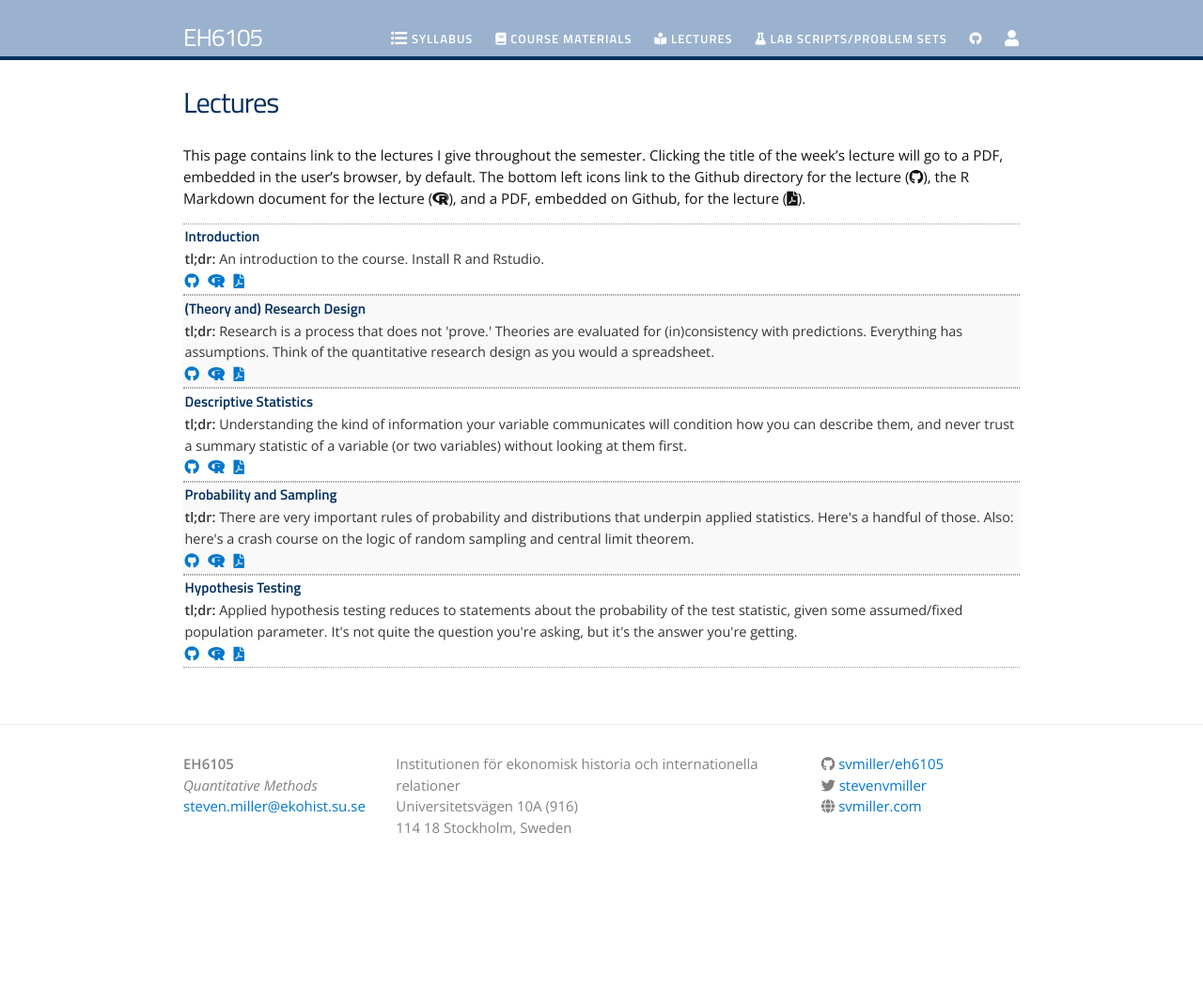
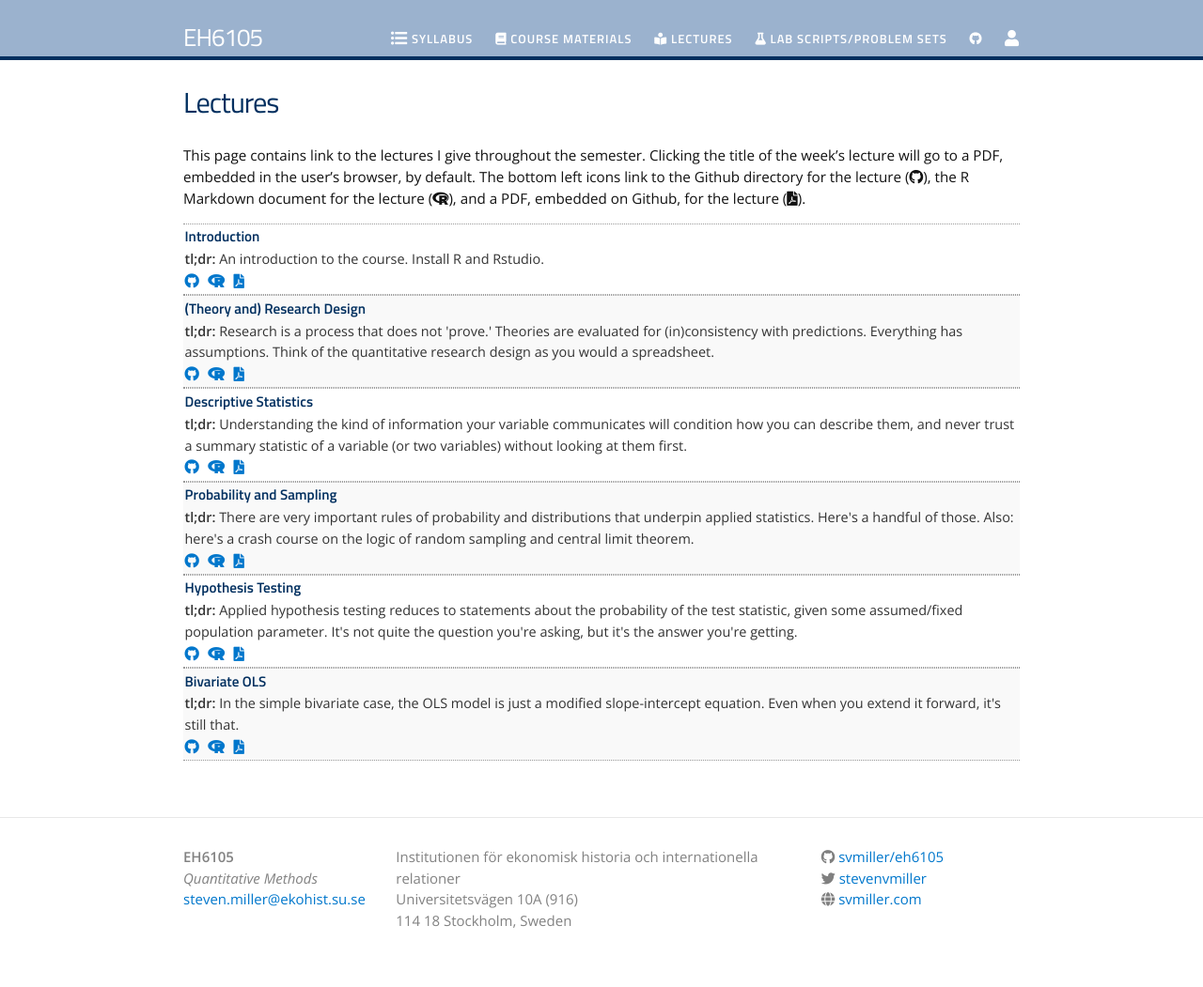
Before and after one commit to svmiller/eh6105, a Jekyll site: the page built from lectures.md, in a window 1280 px wide. Shown: the whole page at 94% size. Built offline with Jekyll 4.4.1, drawn with Linux system fonts in a browser that asks for light colours; nearby versions of some CDN libraries; before the commit the page ends 952 px from its top, so only the background shows below that.

Commit message:
fdsafdsfa

```diff
--- a/_data/lectures.yml
+++ b/_data/lectures.yml
@@ -22,6 +22,11 @@
   filename: hypothesis-testing
   dirname: hypothesis-testing
   tldr: "Applied hypothesis testing reduces to statements about the probability of the test statistic, given some assumed/fixed population parameter. It's not quite the question you're asking, but it's the answer you're getting."
+
+- title: "Bivariate OLS"
+  filename: bivariate-ols
+  dirname: bivariate-ols
+  tldr: "In the simple bivariate case, the OLS model is just a modified slope-intercept equation. Even when you extend it forward, it's still that."
 
 
 # #- title: "Sample .Rmd File"
```
